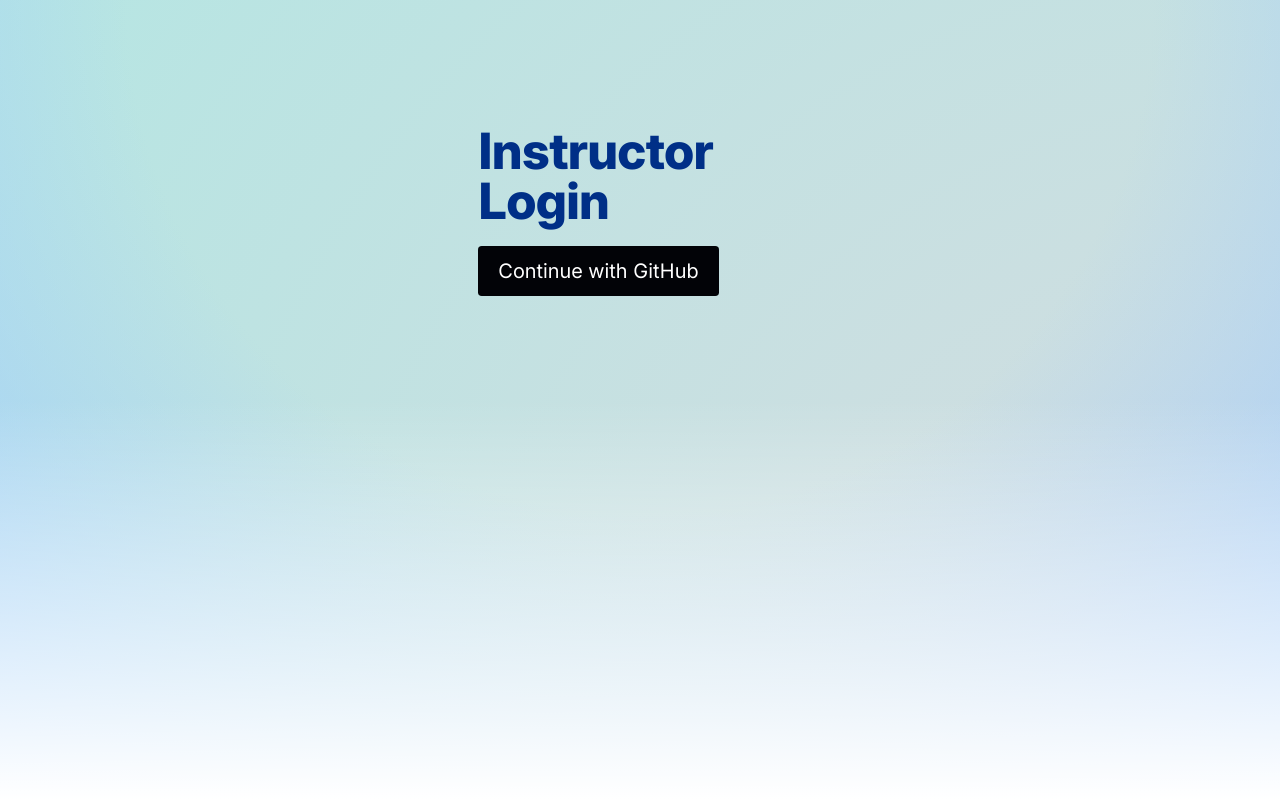
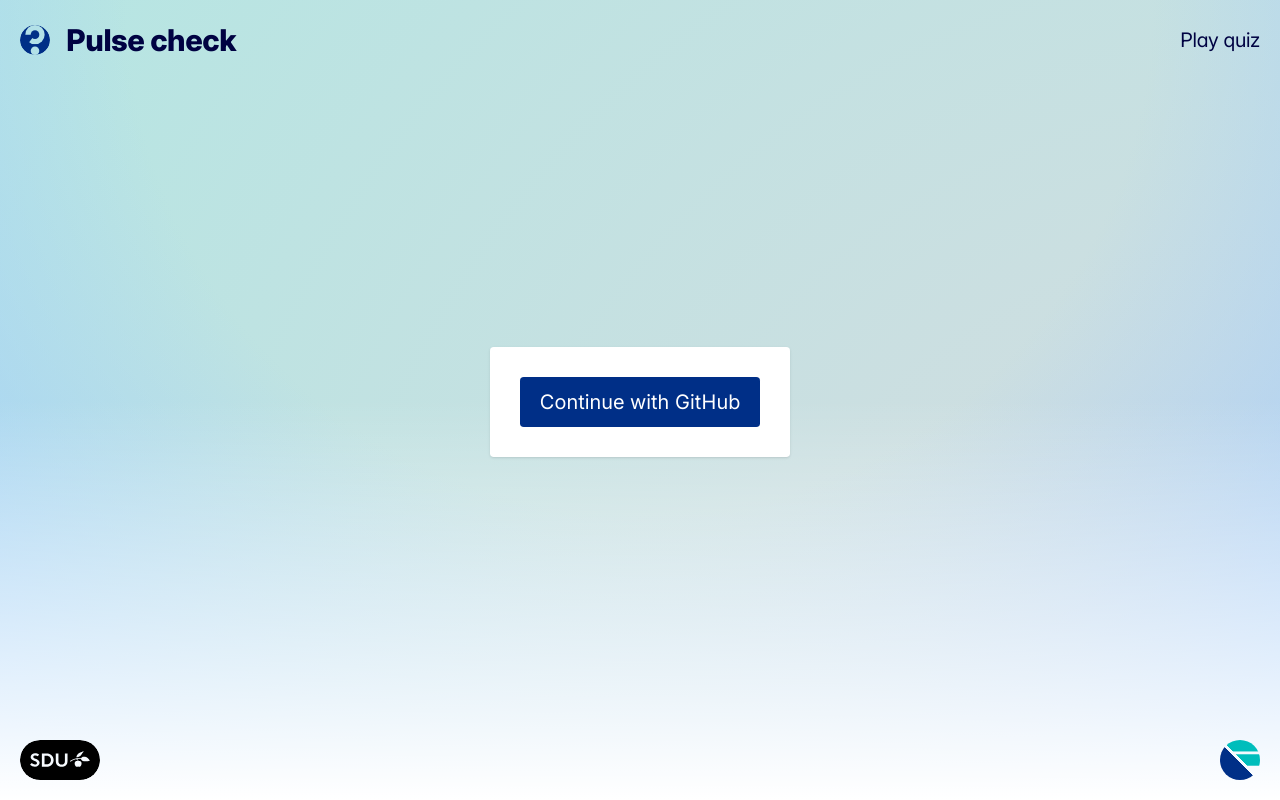
Before and after one commit to nickforddk/quiz, a React (Vite) app: page /instructor in a window 1280 px wide. Built offline with nearby package versions, Linux system fonts and the light colour scheme; no server answers; the database is empty.

Commit message:
Update instructor login page.

```diff
--- a/src/routes/Instructor.tsx
+++ b/src/routes/Instructor.tsx
@@ -29,8 +29,12 @@
 
   if (!isInstructor) {
     return (
-      <div className="p-6 max-w-sm space-y-4">
-        <h1 className="text-lg font-semibold">Instructor Login</h1>
+      <>
+      <header>
+        <h1>Pulse check</h1>
+        <div className="menu"><a href="./" target="_blank">Play quiz</a></div>
+      </header>
+      <div className="p-6 max-w-sm space-y-4 bg-white dark:bg-blue-800 shadow flex flex-col mt-auto mb-auto rounded">
         <button
           disabled={loginBusy}
           onClick={async () => {
@@ -45,7 +49,7 @@
               setLoginBusy(false);
             }
           }}
-          className="px-4 py-2 bg-gray-900 text-white rounded disabled:opacity-50"
+          className="px-4 py-2 bg-blue-700 text-white dark:bg-blue-300 dark:text-blue-700 hover:bg-blue-600 hover:text-white rounded disabled:bg-grey-500 disabled:text-grey-300 disabled:cursor-not-allowed disabled:pointer-events-none"
         >
           {loginBusy ? 'Connecting…' : 'Continue with GitHub'}
         </button>
@@ -56,6 +60,19 @@
           </div>
         )}
       </div>
+      <footer>
+        <a
+          href="https://www.sdu.dk/en/om-sdu/institutter-centre/oekonomiskinstitut"
+          title="SDU: University of Southern Denmark"
+          className="sdu"
+        />
+        <a
+          href="https://www.nickford.com"
+          title="Nick Ford"
+          className="nf"
+        />
+      </footer>
+      </>
     );
   }
 
@@ -65,7 +82,7 @@
     <>
       <header>
         <h1>Quiz dashboard</h1>
-        <div class = "menu"><a href="./screen/" target="_blank">Screen</a></div>
+        <div className="menu"><a href="./screen/" target="_blank">Screen</a></div>
       </header>
       <div className="p-6 space-y-6 w-screen">
         <QuizManager state={state} />
```
